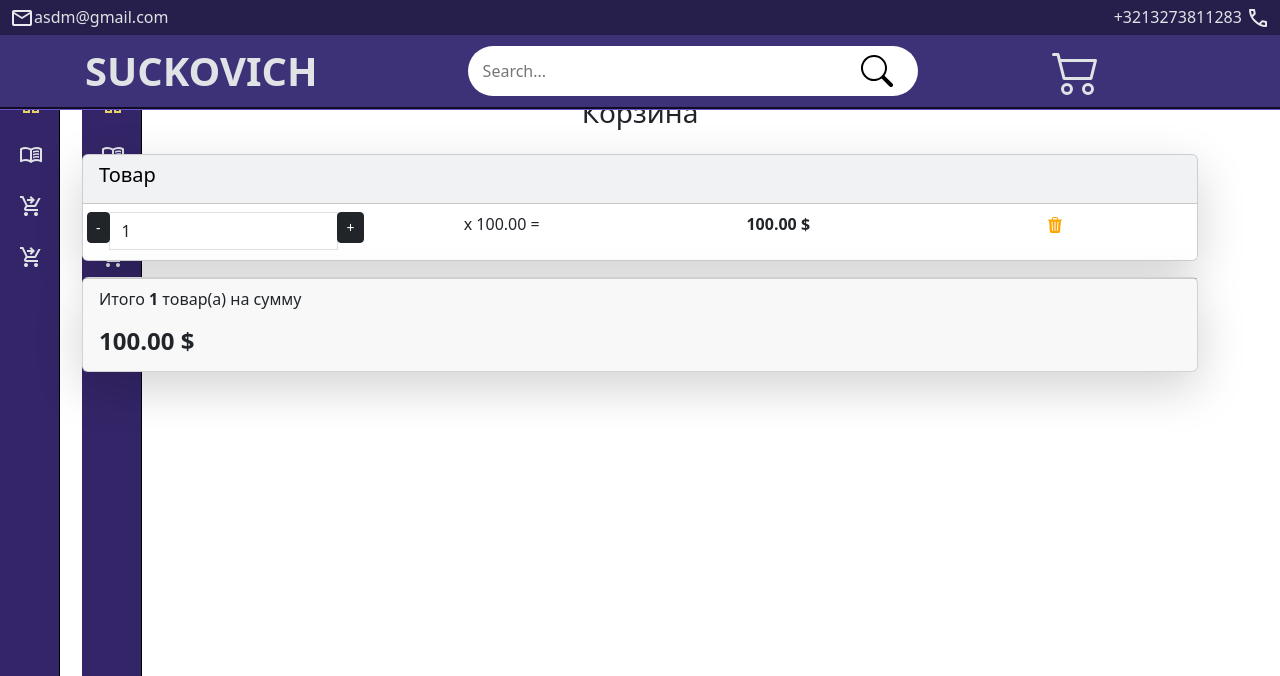
After one commit to CustSh/CustS1, a Django app: page /user/users_carts/ in a window 1280 px wide; the page is wider, and only the part inside the window is pictured. The commit adds this page. Shown: the top 676 px of that part. Run offline with Django 5.2, Linux system fonts and the light colour scheme; parts of the project's set-up code (start-up, migrations or seed data) failed here and were passed over.

```diff
--- a/CustS/carts/models.py
+++ b/CustS/carts/models.py
@@ -1,6 +1,7 @@
 from django.db import models
 
 from catalog.models import Product
+from users.models import User
 
 
 class CartQueryset(models.QuerySet):
@@ -15,7 +16,7 @@
 
 
 class Cart(models.Model):
-    #user = models.ForeignKey(to=User, on_delete=models.CASCADE, blank=True, null=True, verbose_name='Пользователь')
+    user = models.ForeignKey(to=User, on_delete=models.CASCADE, blank=True, null=True, verbose_name='Пользователь')
     product = models.ForeignKey(to=Product, on_delete=models.CASCADE, verbose_name='Товар')
     quantity = models.PositiveSmallIntegerField(default=0, verbose_name='Количество')
     #session_key = models.CharField(max_length=32, null=True, blank=True)
--- a/CustS/carts/templates/carts/carts.html
+++ b/CustS/carts/templates/carts/carts.html
@@ -34,9 +34,9 @@
                 </div>
                 <div class="col p-0"><strong>100.00 $</strong></div>
                 <div class="col p-0">
-                    <a href="{% url 'remove' 1 %}" class="remove-from-cart" data-cart-id="">
-                        <!--<img class="mx-1" src="../deps/icons/trash3-fill.svg"-->
-                            <!--alt="Catalog Icon" width="16" height="16">-->
+                    <a href="#" class="remove-from-cart" data-cart-id="">
+                        <img class="mx-1" src="../deps/icons/trash3-fill.svg"
+                            alt="Catalog Icon" width="16" height="16">
                     </a>
                 </div>
             </div>
@@ -49,5 +49,4 @@
         <h4 class="float-left"><strong>100.00 $</strong></h4>
     </div>
 </div>
-
 {% endblock %}
--- a/CustS/carts/urls.py
+++ b/CustS/carts/urls.py
@@ -3,7 +3,7 @@
 
 urlpatterns = [
     path('cart/', views.carts, name='carts'),
-    path('add/<int:product_id>/', views.add, name='add'),
-    path('change/<int:product_id>/', views.change, name='change'),
-    path('remove/<int:product_id>/', views.remove, name='remove'),
+    path('add/<slug:product_slug>/', views.add, name='add'),
+    path('change/<slug:product_slug>/', views.change, name='change'),
+    path('remove/<slug:product_slug>/', views.remove, name='remove'),
 ]
--- /dev/null
+++ b/CustS/users/templates/users/users_carts.html
@@ -0,0 +1,22 @@
+{% extends "layout.html" %}
+{% load static %}
+{% comment %} {% load carts_tags %} {% endcomment %}
+
+
+{% block content %}
+{% comment %} {% user_carts request as carts %} {% endcomment %}
+<div class="row">
+    <div class="container mt-5">
+        <div class="row justify-content-center">
+            <div class=" bg-white p-4 mb-4 mx-2 rounded custom-shadow">
+                <h3 class="text-center mb-4">Корзина</h3>
+                <div class="container" id="cart-items-container">
+                    <!-- Разметка корзины -->
+                    {% include "carts/carts.html" %}
+                    <!-- Закончилась разметка корзины -->
+                </div>
+            </div>
+        </div>
+    </div>
+</div>
+{% endblock  %}
--- a/CustS/users/urls.py
+++ b/CustS/users/urls.py
@@ -7,5 +7,6 @@
     path('register/', views.register, name='register'),
     path('login/', views.user_login, name='login'),
     path('logout/', views.user_logout, name='logout'),
-    path('profile/',views.profile,name='profile')
+    path('profile/',views.profile,name='profile'),
+    path('users_carts/', views.users_carts, name='users_carts'),
 ]
--- a/CustS/users/views.py
+++ b/CustS/users/views.py
@@ -69,3 +69,7 @@
         'form':form,
     }
     return render(request,'users/profile.html',context)
+
+
+def users_carts(request):
+    return render(request, 'users/users_carts.html')
```
Also changed, not shown: CustS/carts/views.py (+21 -6 lines), CustS/catalog/templates/catalog/catalog.html (+5 -2 lines), CustS/carts/migrations/0003_cart_user.py (added).
